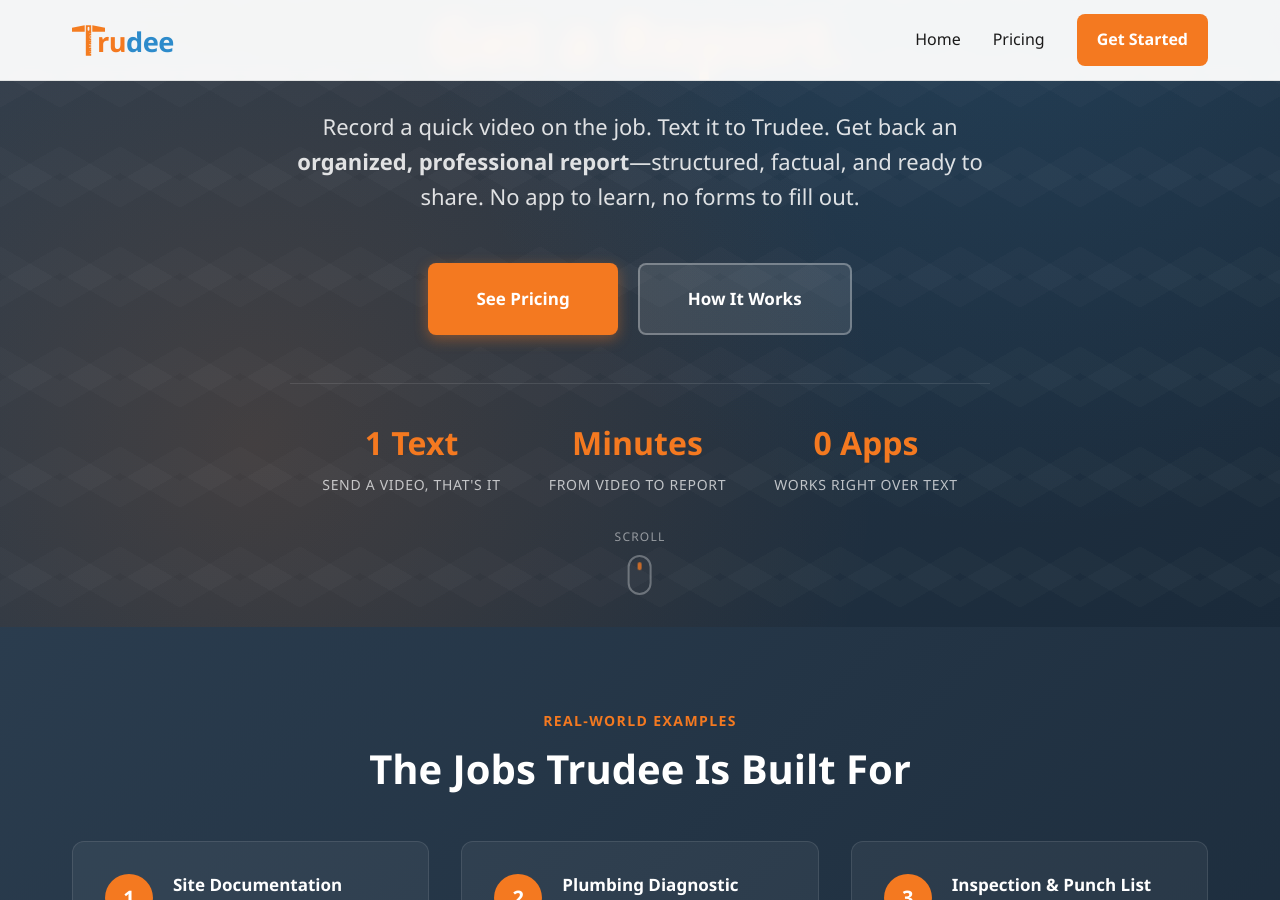
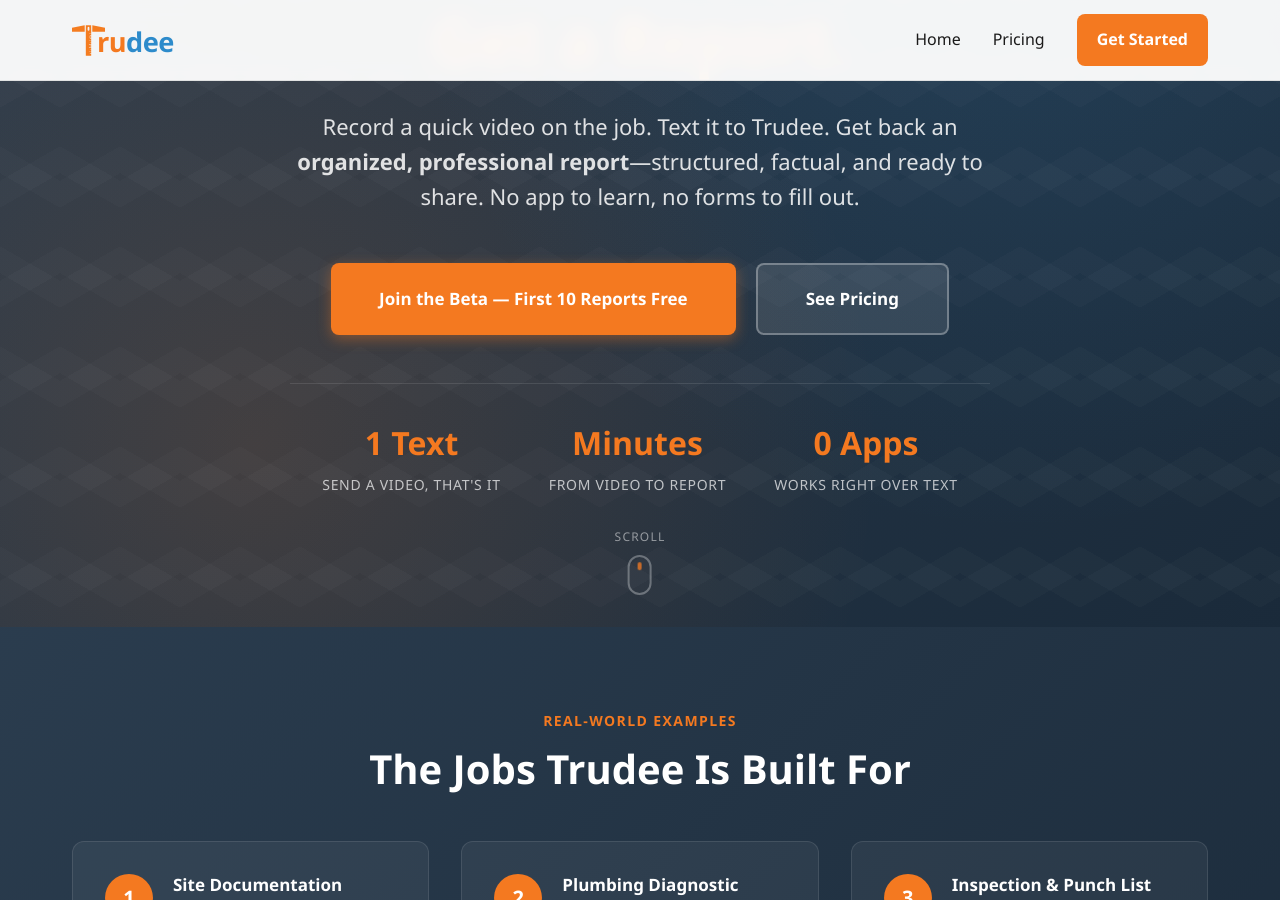
Before and after one commit to TrueUp-Pro/trudee_website, a Jekyll site: the page built from index.html, in a window 1280 px wide and 900 px high, scrolled down 273 px. Built offline with Jekyll 4.4.1, drawn with Linux system fonts in a browser that asks for light colours; some of the changed text lies outside the part shown.

Commit message:
Unify primary CTA on beta signup + add closing CTA section (TRU-47)
Hero primary becomes "Join the Beta — First 10 Reports Free" (opens the
beta modal); "See Pricing" moves to secondary. Adds a dark closing CTA
section at the end of the homepage and a free-reports hook line in the
beta modal intro.

Co-Authored-By: Claude Sonnet 5 <noreply@anthropic.com>

```diff
--- a/_includes/beta-form-modal.html
+++ b/_includes/beta-form-modal.html
@@ -13,6 +13,7 @@
       <span aria-hidden="true">&times;</span>
     </button>
     <h2 id="beta-form-title" class="modal-title">Join the Trudee Beta Program</h2>
+    <p class="modal-intro">Your first 10 reports are free.</p>
 
     <div class="modal-body">
       <div class="contact-form" id="contact-form">
--- a/css/main.css
+++ b/css/main.css
@@ -559,6 +559,24 @@ img {
 }
 
 /* ==========================================
+   CLOSING CTA
+   ========================================== */
+
+.cta-close-inner {
+  text-align: center;
+  max-width: 640px;
+  margin: 0 auto;
+}
+
+.cta-close-title {
+  color: white;
+  font-size: clamp(1.5rem, 3.5vw, 2.25rem);
+  font-weight: 700;
+  line-height: 1.3;
+  margin: 0 0 var(--space-lg);
+}
+
+/* ==========================================
    FEATURE CARDS
    ========================================== */
 
@@ -1299,8 +1317,17 @@ hr {
 .modal-title {
   flex-shrink: 0;
   margin: 0;
-  padding: var(--space-md) var(--space-lg);
+  padding: var(--space-md) var(--space-lg) 0;
   font-size: 1.25rem;
+}
+
+.modal-intro {
+  flex-shrink: 0;
+  margin: 0;
+  padding: var(--space-xs) var(--space-lg) var(--space-md);
+  color: var(--color-orange);
+  font-weight: 600;
+  font-size: 0.9375rem;
   border-bottom: 1px solid var(--color-border);
 }
 
--- a/index.html
+++ b/index.html
@@ -16,8 +16,8 @@ parallax: true
       No app to learn, no forms to fill out.
     </p>
     <div class="hero-cta">
-      <a href="{{ '/pricing/' | relative_url }}" class="btn btn-primary">See Pricing</a>
-      <a href="#how-it-works" class="btn btn-secondary">How It Works</a>
+      <a href="#" class="btn btn-primary js-beta-form-open">Join the Beta — First 10 Reports Free</a>
+      <a href="{{ '/pricing/' | relative_url }}" class="btn btn-secondary">See Pricing</a>
     </div>
     <div class="hero-stats">
       <div class="hero-stat">
@@ -236,3 +236,13 @@ parallax: true
     </div>
   </div>
 </section>
+
+<!-- Closing CTA -->
+<section class="section section-dark cta-close">
+  <div class="container">
+    <div class="cta-close-inner">
+      <h2 class="cta-close-title">Text a video. Get a report. The first 10 are free.</h2>
+      <a href="#" class="btn btn-primary js-beta-form-open">Join the Beta — First 10 Reports Free</a>
+    </div>
+  </div>
+</section>
```
